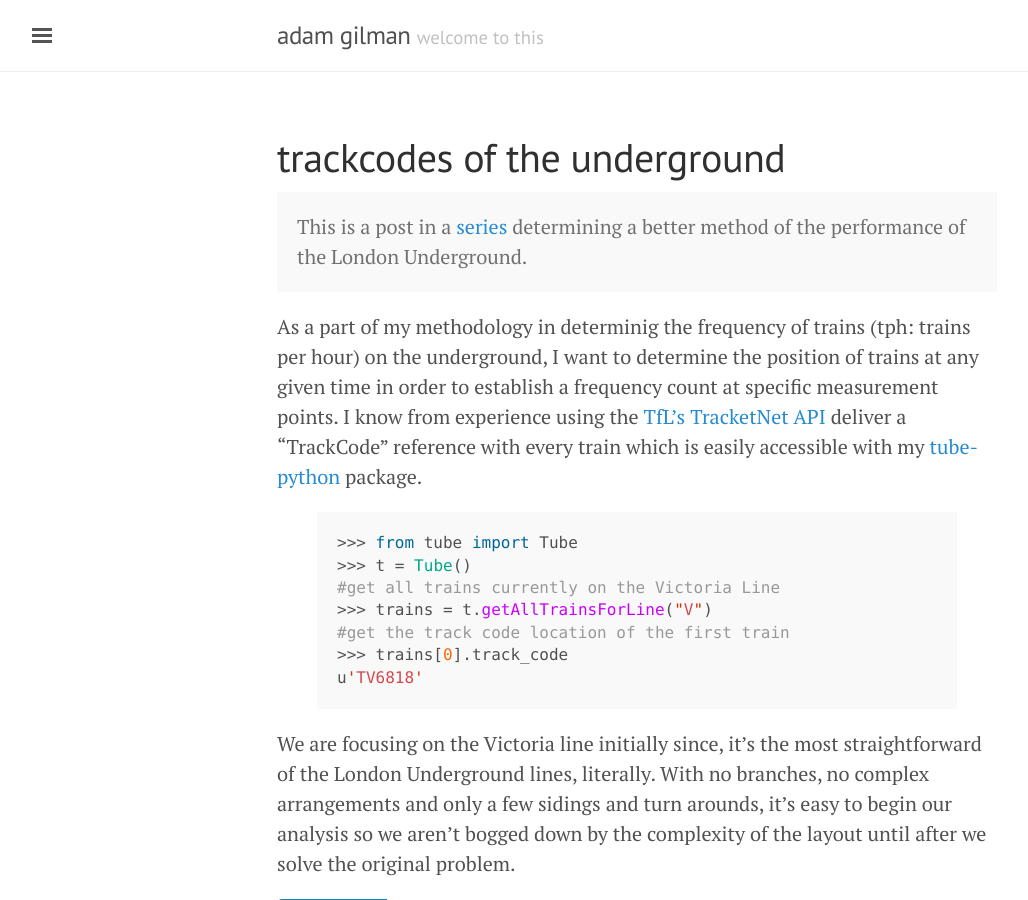
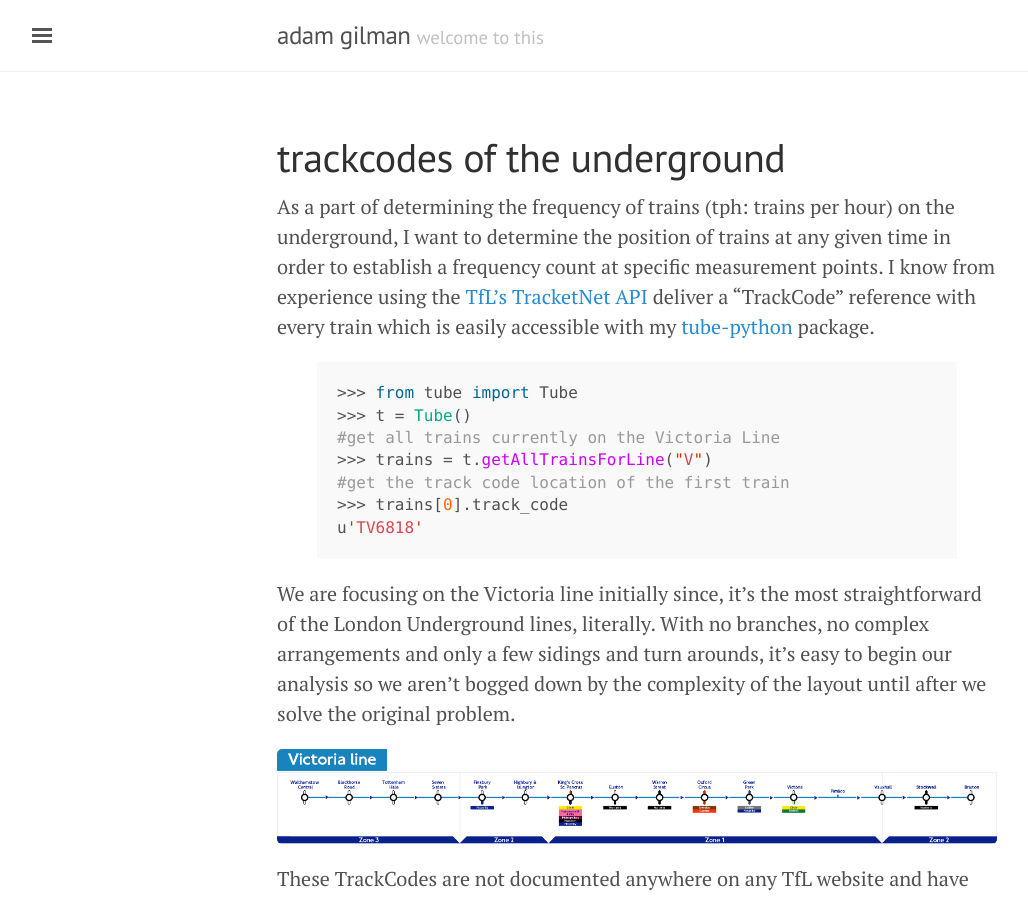
Before and after one commit to adamgilman/adamgilman.github.com, a Jekyll site: the page built from underground/trackcodes.md, in a window 1280 px wide and 900 px high. Shown: the whole window, without its empty margins (3-1031 px from the left). Built offline with Jekyll 4.4.1, drawn with Linux system fonts in a browser that asks for light colours.

Commit message:
correction in heading

```diff
--- a/underground/trackcodes.md
+++ b/underground/trackcodes.md
@@ -4,11 +4,9 @@
 ---
 
 
-<div class="message">
-  This is a post in a <a href="/underground/">series</a> determining a better method of the performance of the London Underground.
-</div>
 
-As a part of my methodology in determinig the frequency of trains (tph: trains per hour) on the underground, I want to determine the position of trains at any given time in order to establish a frequency count at specific measurement points. I know from experience using the <a href="http://www.tfl.gov.uk">TfL's</a> <a href="http://www.tfl.gov.uk/info-for/open-data-users/">TracketNet API</a> deliver a "TrackCode" reference with every train which is easily accessible with my <a href="https://github.com/adamgilman/tube-python">tube-python</a> package.
+
+As a part of determining the frequency of trains (tph: trains per hour) on the underground, I want to determine the position of trains at any given time in order to establish a frequency count at specific measurement points. I know from experience using the <a href="http://www.tfl.gov.uk">TfL's</a> <a href="http://www.tfl.gov.uk/info-for/open-data-users/">TracketNet API</a> deliver a "TrackCode" reference with every train which is easily accessible with my <a href="https://github.com/adamgilman/tube-python">tube-python</a> package.
 
 {% highlight python %}
 >>> from tube import Tube
```
Also changed, not shown: 1 other file.
